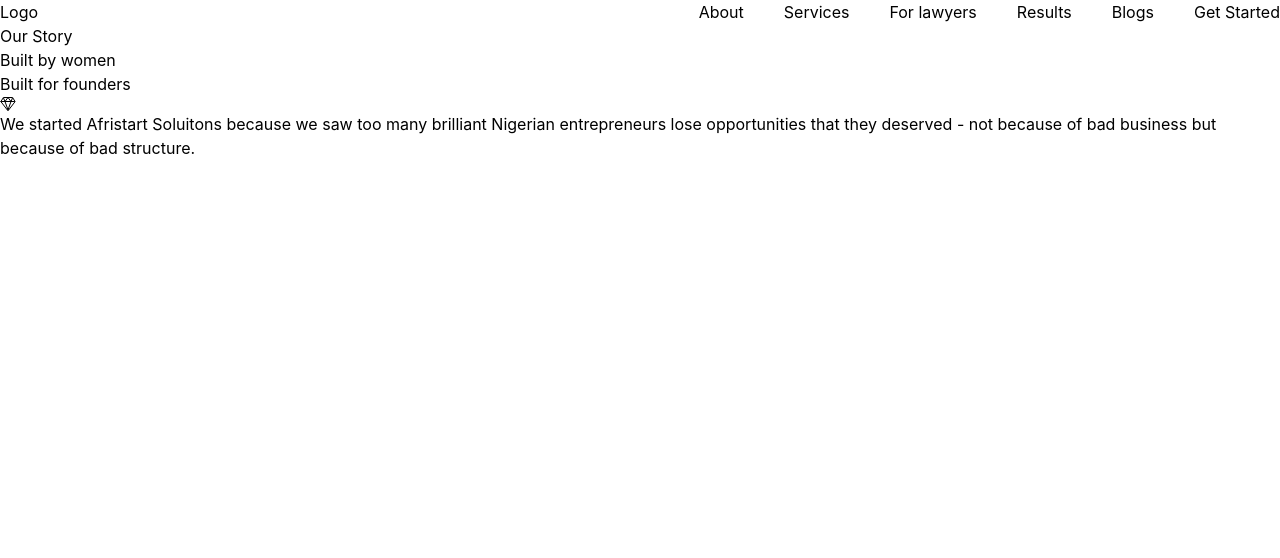
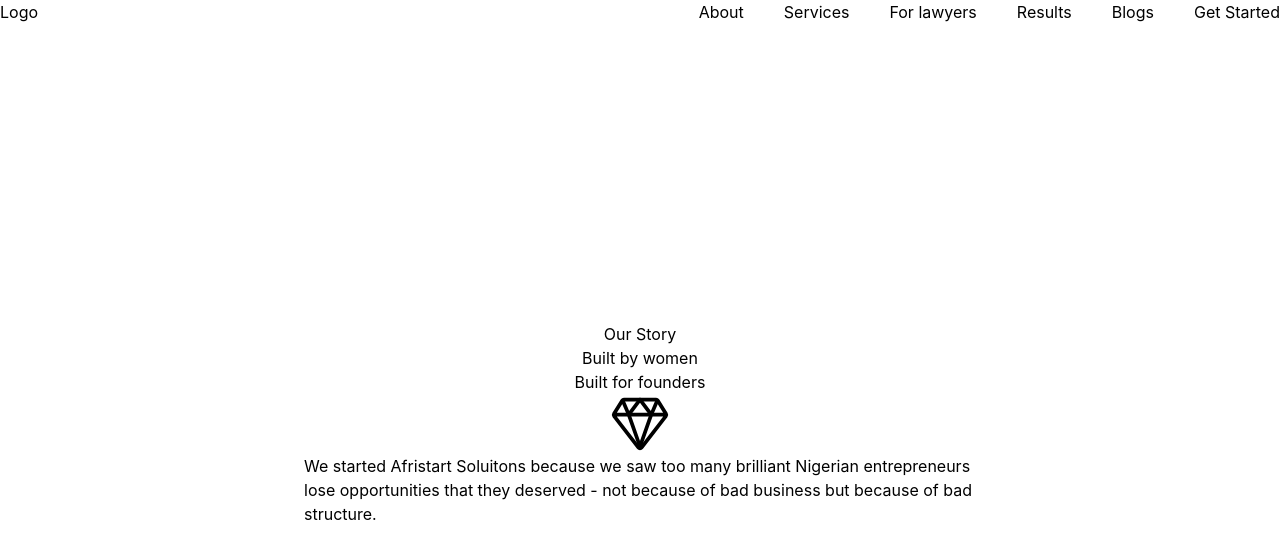
Before and after one commit to Yetty2020/AfriStart, a React (Vite) app: page / in a window 1280 px wide. Shown: the top 558 px of the page. Built offline with nearby package versions, Linux system fonts and the light colour scheme.

Commit message:
refactor(nav): extract logo into a reusable functional component

```diff
--- /dev/null
+++ b/src/components/Logo.tsx
@@ -0,0 +1,11 @@
+import LogoImg from "..assets/Logo.png"
+
+const Logo: React.FC = () => {
+  return(
+    <div>
+      <img src={LogoImg} alt="logo" className="w-10 h-10"/>
+    </div>
+  )
+}
+
+export default Logo;
--- a/src/section/Hero.tsx
+++ b/src/section/Hero.tsx
@@ -2,12 +2,12 @@
 
 function Hero() {
   return (
-    <div>
-        <span>Our Story</span>
+    <div className="h-screen flex flex-col items-center justify-center ">
+        <span className="flex-start">Our Story</span>
         <h1>Built by women</h1>
         <h1>Built for founders</h1>
-        <span><IoDiamondOutline/></span>
-        <p>
+        <span className="text-6xl"><IoDiamondOutline/></span>
+        <p className=" max-w-lg md:max-w-2xl">
             We started Afristart Soluitons because we saw too many brilliant Nigerian entrepreneurs lose opportunities that they deserved - not because of bad business but because of bad structure.
         </p>
 
```
Also changed, not shown: src/assets/Logo.png (added).
